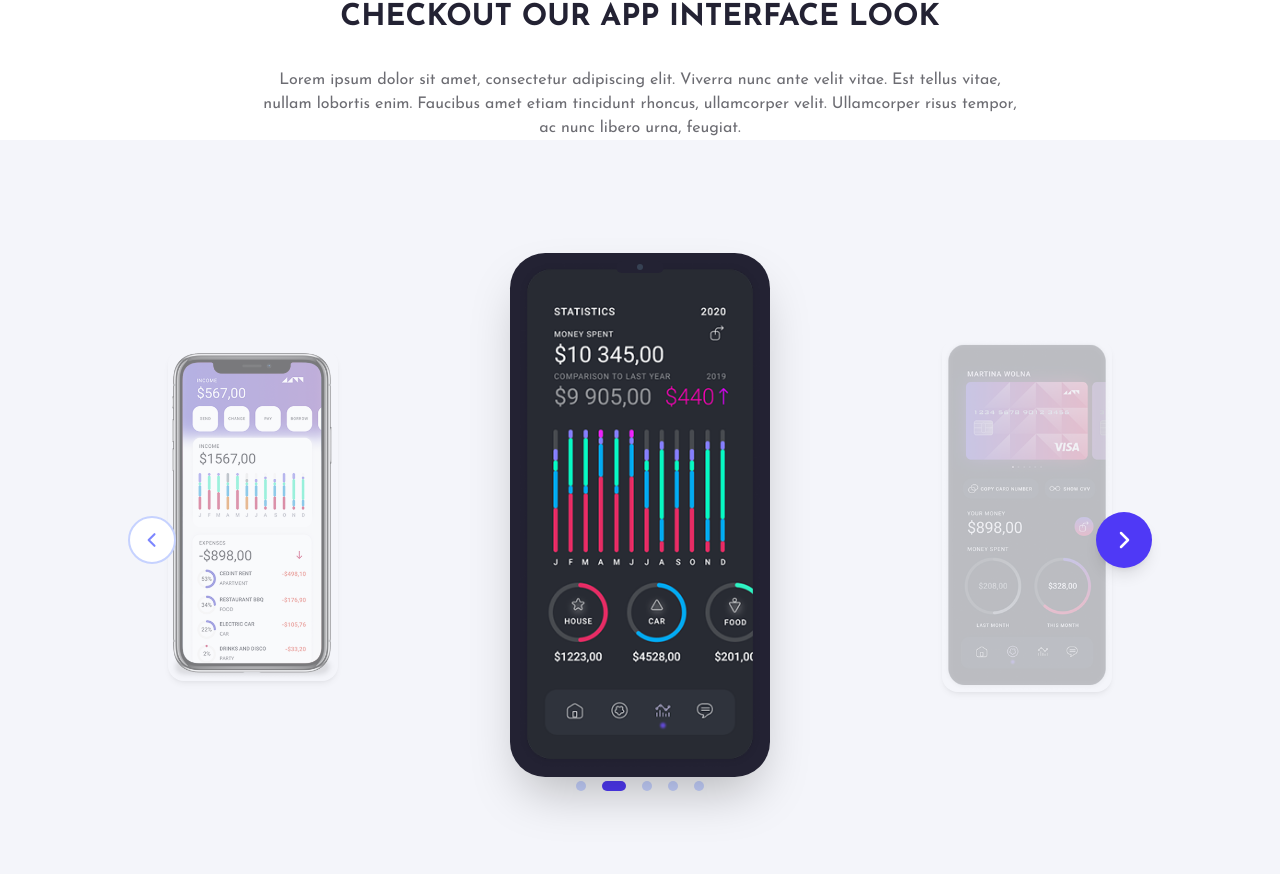
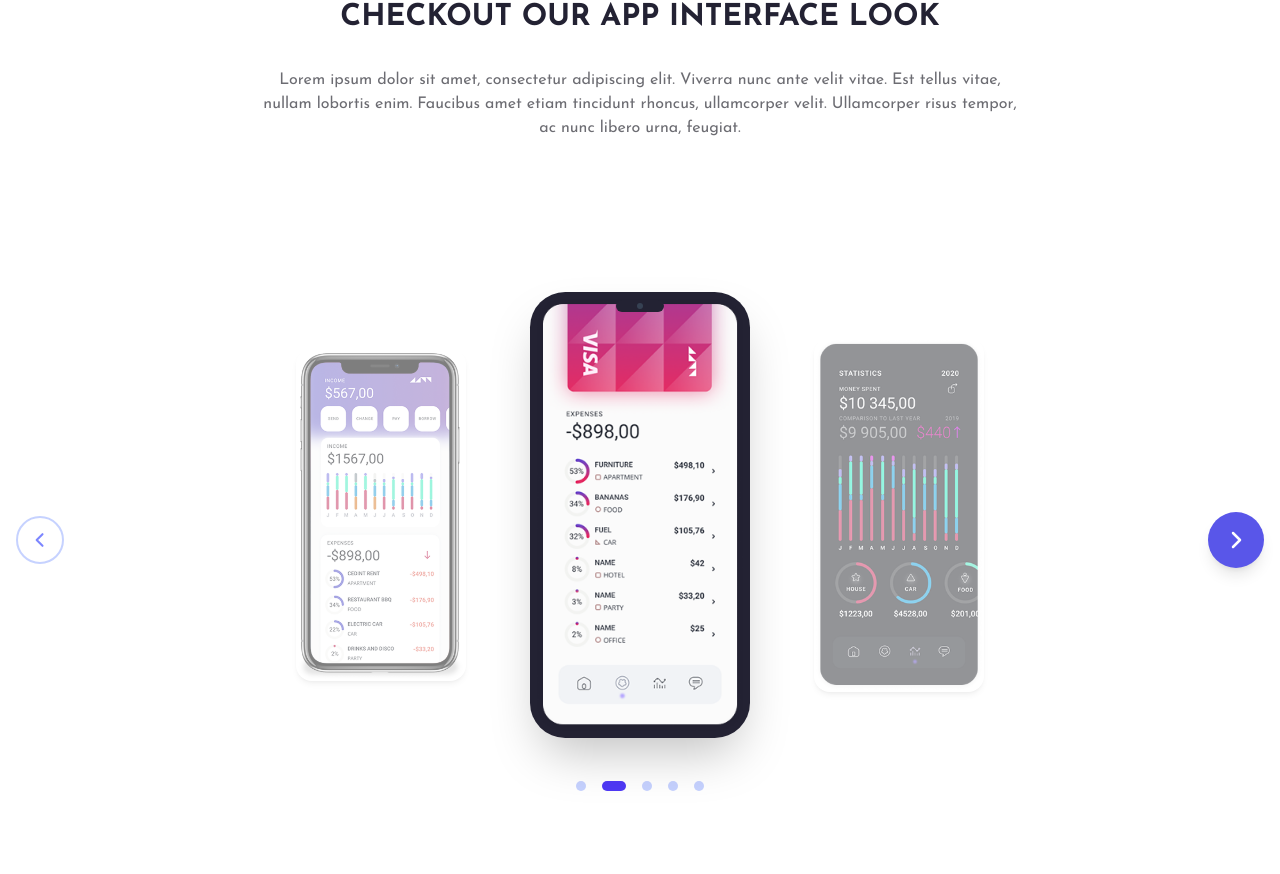
Before and after one commit to ShovonDas-Dev/APPOLLY-Landing-Page, a React (Vite) app in the folder Apolly/: page / in a window 1280 px wide. Shown: the part 3411-4285 px from the top of the page. Built offline with nearby package versions, Linux system fonts and the light colour scheme.

Commit message:
done slider

```diff
--- a/Apolly/src/components/AppInterface/AppInterface.jsx
+++ b/Apolly/src/components/AppInterface/AppInterface.jsx
@@ -4,7 +4,7 @@ import FinanceSlider from './FinanceSlider'
 
 const AppInterface = () => {
   return (
-    <div className='py-20 flex flex-col' >
+    <div className='py-20 flex flex-col max-w-7xl mx-auto' >
         {/* Header section */}
         <div>
             <SectionHeader
--- a/Apolly/src/components/AppInterface/FinanceSlider.jsx
+++ b/Apolly/src/components/AppInterface/FinanceSlider.jsx
@@ -27,21 +27,21 @@ import Mockup5 from "../../image/Mockup/Mockup5.png"
 // Step 1: 5 ta slide. Image gulo public/images folder theke load hobe.
 const slides = [
   { id: 1, image: Mockup1, alt: "Income overview with send, change, pay, borrow options" },
-  { id: 2, image: Mockup2, alt: "Visa card with balance and money spent" },
-  { id: 3, image: Mockup3, alt: "Yearly statistics with money spent chart" },
-  { id: 4, image: Mockup4, alt: "Income and expenses summary" },
-  { id: 5, image: Mockup5, alt: "Expenses breakdown by category" },
+  { id: 2, image: Mockup4, alt: "Visa card with balance and money spent" },
+  { id: 3, image: Mockup2, alt: "Yearly statistics with money spent chart" },
+  { id: 4, image: Mockup5, alt: "Income and expenses summary" },
+  { id: 5, image: Mockup3, alt: "Expenses breakdown by category" },
 ];
 
 export default function FinanceSlider() {
-  console.log(slides)
+
   // ekhon kon slide ta center e (active) ase
   const [activeIndex, setActiveIndex] = useState(0);
   // direction: 1 = right dik e jacche, -1 = left dik e jacche
   const [direction, setDirection] = useState(1);
 
   // circular index ber kora (last theke abar first e fire ashe)
-  const getIndex = (index) => (index + slides.length) % slides.length;
+    const getIndex = (index) => (index + slides.length) % slides.length;
 
   const prevIndex = getIndex(activeIndex - 1);
   const nextIndex = getIndex(activeIndex + 1);
@@ -70,17 +70,17 @@ export default function FinanceSlider() {
   }, [goToNext]);
 
   return (
-    <div className="w-full min-h-screen bg-[#f4f5fa] flex items-center justify-center px-4 py-10 sm:py-16">
-      <div className="relative w-full max-w-5xl">
+    <div className="w-full min-h-screen  flex items-center justify-center px-4  sm:py-16">
+      <div className="relative w-full ">
         {/* ====================================================
             SLIDER STAGE
             mobile: shudhu center phone dekhabe
             sm/md/lg: left+center+right tin ta dekhabe
         ===================================================== */}
-        <div className="relative flex items-center justify-center h-[380px] sm:h-[420px] md:h-[460px]">
+        <div className="relative flex items-center justify-center max-w-3xl mx-auto h-[380px] sm:h-[420px] md:h-[460px]">
           {/* ---- LEFT preview (faded screenshot, no phone frame) ---- */}
           <button
-            onClick={goToPrev}
+
             aria-label="Previous slide preview"
             className="hidden sm:block absolute left-0 md:left-6 lg:left-10 z-0
                        w-[120px] md:w-[150px] lg:w-[170px]
@@ -97,7 +97,7 @@ export default function FinanceSlider() {
 
           {/* ---- RIGHT preview (faded screenshot, no phone frame) ---- */}
           <button
-            onClick={goToNext}
+
             aria-label="Next slide preview"
             className="hidden sm:block absolute right-0 md:right-6 lg:right-10 z-0
                        w-[120px] md:w-[150px] lg:w-[170px]
@@ -113,18 +113,18 @@ export default function FinanceSlider() {
           </button>
 
           {/* ---- CENTER active slide, wrapped in a phone bezel ---- */}
-          <AnimatePresence initial={false} custom={direction} mode="wait">
+          <AnimatePresence initial={false} custom={direction} mode="popLayout">
             <motion.div
               key={slides[activeIndex].id}
               custom={direction}
-              initial={{ x: direction > 0 ? 100 : -100, opacity: 0, scale: 0.92 }}
+              initial={{ x: direction > 0 ? 100 : -100, opacity: 0, scale: 0.2 }}
               animate={{ x: 0, opacity: 1, scale: 1 }}
               exit={{ x: direction > 0 ? -100 : 100, opacity: 0, scale: 0.92 }}
-              transition={{ duration: 0.45, ease: "easeInOut" }}
+              transition={{ duration: 0.5 , ease: "easeInOut" }}
               className="relative z-10"
             >
               {/* Phone bezel wrapper -- shudhu center slide er jonno */}
-              <div className="relative w-[200px] sm:w-[220px] md:w-[240px] lg:w-[260px] p-2 bg-black rounded-[2.2rem] shadow-2xl">
+              <div className="relative w-[200px] sm:w-[220px] p-[5px] bg-black rounded-[2.2rem] shadow-2xl">
                 {/* speaker notch */}
                 <div className="absolute top-2 left-1/2 -translate-x-1/2 w-12 h-3 bg-black rounded-full z-20 flex items-center justify-center">
                   <span className="w-1.5 h-1.5 bg-gray-700 rounded-full" />
@@ -162,7 +162,7 @@ export default function FinanceSlider() {
           aria-label="Next slide"
           className="absolute right-2 sm:right-4 md:right-0 top-1/2 -translate-y-1/2 z-20
                      w-11 h-11 sm:w-14 sm:h-14 rounded-full
-                     bg-indigo-600 shadow-lg flex items-center justify-center
+                     bg-primary shadow-lg flex items-center justify-center
                      text-white hover:bg-indigo-700 hover:scale-110
                      active:scale-95 transition-all duration-200"
         >
--- a/Apolly/src/components/Navbar.jsx
+++ b/Apolly/src/components/Navbar.jsx
@@ -83,7 +83,7 @@ export default function Navbar() {
 
 
         <motion.img
-        initial={{opacity: 0, scale: 0.7 }}
+        initial={{opacity: 1, scale: 0.7 }}
         animate={{ opacity: 1, scale: 1 }}
         transition={{ duration: 0.8, delay: 1 }}
         src={logo} alt="Apolly Logo" className=" w-40 relative px-4 py-5.5 bg-white  "   />
```
